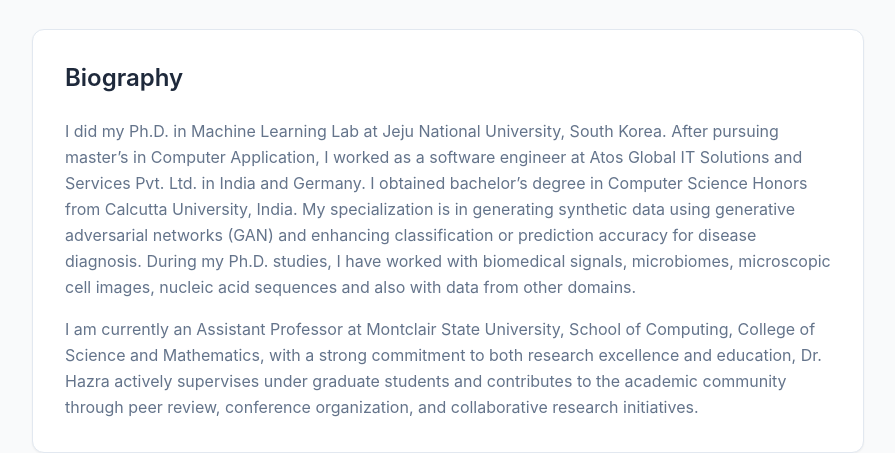
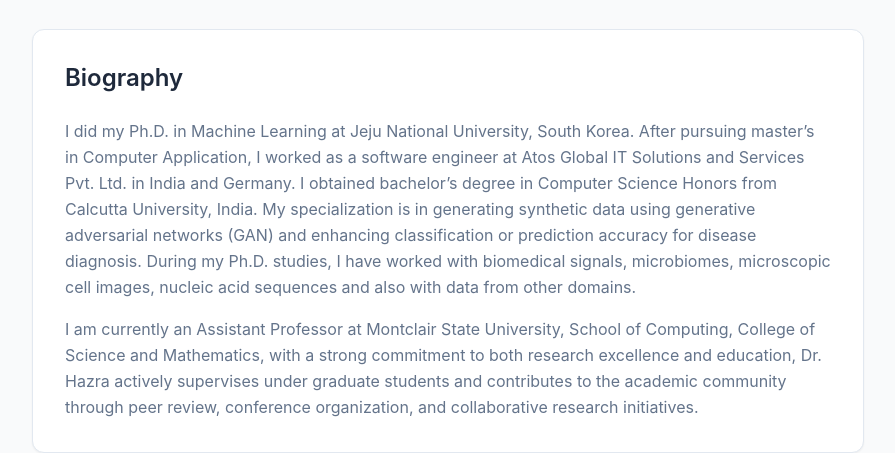
Before and after one commit to Myprojectjoy/academic-portfolioDH.github.io, a plain HTML site: page index.html in a window 1280 px wide. Shown: the part 366-819 px from the top of the page, without its empty margins (192-1087 px from the left). Drawn offline with nearby package versions, Linux system fonts and the light colour scheme.

Commit message:
Update index.html

```diff
--- a/index.html
+++ b/index.html
@@ -254,7 +254,7 @@
                 <h2 class="text-2xl font-semibold text-slate-800 mb-6">Biography</h2>
                 <div class="prose prose-slate max-w-none">
                     <p class="text-base leading-relaxed text-slate-500">
-                        I did my Ph.D. in Machine Learning Lab at Jeju National University, South Korea. After pursuing
+                        I did my Ph.D. in Machine Learning at Jeju National University, South Korea. After pursuing
                         master’s in Computer Application,
                         I worked as a software engineer at Atos Global IT Solutions and Services Pvt. Ltd. in India and
                         Germany. I obtained bachelor’s degree in Computer Science Honors from Calcutta University,
```
